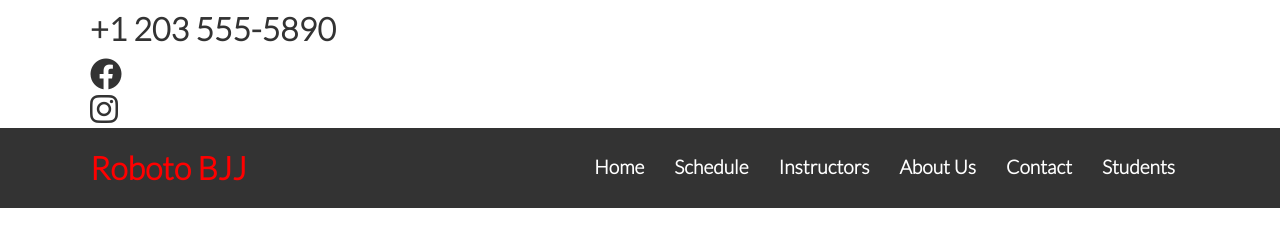
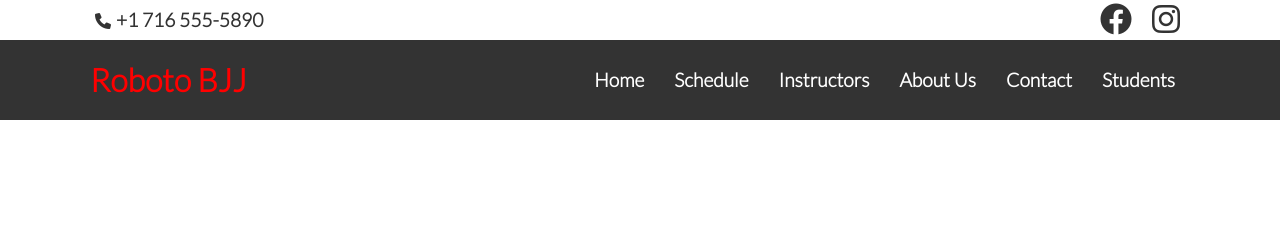
Before and after one commit to RKenny23/bjj-site, a plain HTML site: page index.html in a window 1280 px wide. Drawn offline with Linux system fonts and the light colour scheme.

Commit message:
header and navbar done.

```diff
--- a/index.html
+++ b/index.html
@@ -15,7 +15,9 @@
     <!-- Header -->
     <header>
       <div class="container flex">
-        <h1> +1 203 555-5890</h1>
+        <a class="phone" href="#">
+          <h1><i class="fas fa-phone-alt"></i>+1 716 555-5890</h1>
+        </a>
         <ul>
           <li><a href="#"><i class="fab fa-facebook fa-2x"></i></a></li>
           <li><a href="#"><i class="fab fa-instagram fa-2x"></i></a></li>
@@ -25,7 +27,7 @@
     <!-- Navbar -->
     <div class="navbar">
       <div class="container flex">
-        <h1 class="logo">Roboto BJJ</h1>
+        <h1><a href="#">Roboto BJJ</a></h1>
         <nav>
           <ul>
             <li><a href="index.html">Home</a></li>
--- a/styles.css
+++ b/styles.css
@@ -46,24 +46,53 @@ p {
   margin: 0 auto;
   /* overflow: auto; */
 }
+
 /* Header */
-.header .flex {
+header .flex {
   display: flex;
   justify-content: space-between;
+  align-items: center;
+  height: 40px;
 }
 
-/* .header ul {
+header h1 {
+  font-size: 1.2rem;
+}
+
+.phone i {
+  padding: 0 5px;
+  transform: scaleX(-1);
+  font-size: 1rem;
+}
+
+header a:hover {
+  color: var(--secondary-color);
+  transition: 0.3s;
+}
+
+header ul {
   display: flex;
-} */
+}
+
+header li {
+  padding: 0 10px;
+}
 
 /* Navbar */
+.navbar .flex {
+  display: flex;
+  justify-content: space-between;
+  align-items: center;
+  padding: 11px 0;
+}
+
 .navbar {
   background-color: var(--primary-color);
   color: #fff;
   height: 80px;
 }
 
-.navbar h1 {
+.navbar h1 a {
   color: var(--secondary-color);
 }
 
@@ -73,7 +102,7 @@ p {
   font-weight: 600;
 }
 
-.navbar a {
+.navbar li a {
   color: #fff;
   padding: 10px;
   margin: 0 5px;
@@ -83,10 +112,3 @@ p {
   color: var(--secondary-color);
   transition: 0.3s;
 }
-
-.navbar .flex {
-  display: flex;
-  justify-content: space-between;
-  align-items: center;
-  padding: 11px 0;
-}
```
